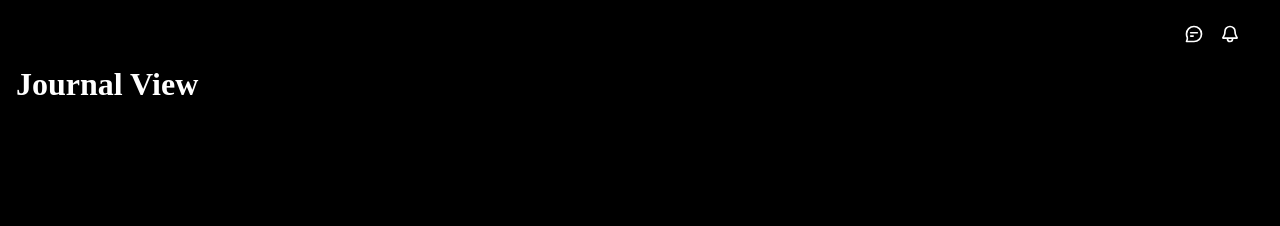
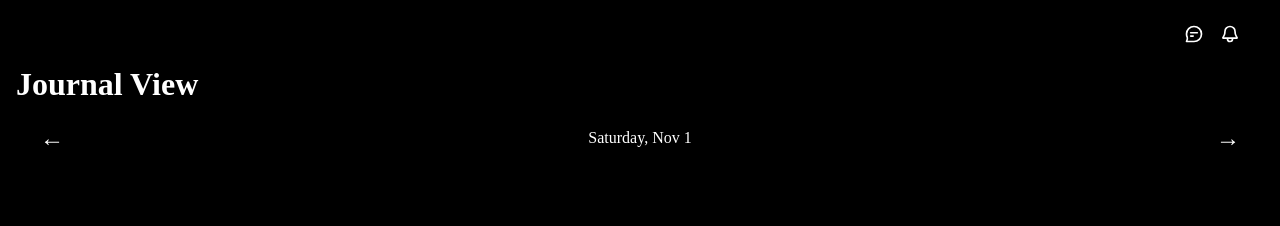
Before and after one commit to marcterradas/fitness-journal-app, a Vue app in the folder app/: page /journal in a window 1280 px wide. Shown: the top 226 px of the page. Built offline with nearby package versions, Linux system fonts and the light colour scheme.

Commit message:
Create date selector component.

```diff
--- /dev/null
+++ b/app/src/components/DaySelector.vue
@@ -0,0 +1,44 @@
+<script setup>
+import { useDateNavigation } from '@/composables/useDateNavigation'
+
+const { formattedDate, previousDay, nextDay } = useDateNavigation()
+</script>
+
+<template>
+  <div class="day-selector">
+    <button class="nav-button" @click="previousDay" aria-label="Previous day">
+      &larr;
+    </button>
+    <span class="current-date">{{ formattedDate }}</span>
+    <button class="nav-button" @click="nextDay" aria-label="Next day">
+      &rarr;
+    </button>
+  </div>
+</template>
+
+<style scoped>
+.day-selector {
+  display: flex;
+  align-items: center;
+  justify-content: space-between;
+  padding: 1rem;
+  border-radius: 1rem;
+  width: 100%;
+}
+
+.nav-button {
+  background: none;
+  border: none;
+  color: #fff;
+  font-size: 1.5rem;
+  cursor: pointer;
+  padding: 0.5rem;
+  display: flex;
+  align-items: center;
+  justify-content: center;
+}
+
+.current-date {
+  font-size: 1rem;
+}
+</style>
--- /dev/null
+++ b/app/src/composables/useDateNavigation.js
@@ -0,0 +1,32 @@
+import { ref, computed } from 'vue'
+
+export function useDateNavigation() {
+  const currentDate = ref(new Date())
+
+  const formattedDate = computed(() => {
+    return new Intl.DateTimeFormat('en-US', {
+      weekday: 'long',
+      month: 'short',
+      day: 'numeric'
+    }).format(currentDate.value)
+  })
+
+  function previousDay() {
+    const newDate = new Date(currentDate.value)
+    newDate.setDate(newDate.getDate() - 1)
+    currentDate.value = newDate
+  }
+
+  function nextDay() {
+    const newDate = new Date(currentDate.value)
+    newDate.setDate(newDate.getDate() + 1)
+    currentDate.value = newDate
+  }
+
+  return {
+    currentDate,
+    formattedDate,
+    previousDay,
+    nextDay
+  }
+}
--- a/app/src/views/JournalView.vue
+++ b/app/src/views/JournalView.vue
@@ -1,11 +1,13 @@
 <template>
   <div class="journal">
     <SectionTitle>Journal View</SectionTitle>
+    <DaySelector />
   </div>
 </template>
 
 <script setup>
 import SectionTitle from '@/components/SectionTitle.vue';
+import DaySelector from '@/components/DaySelector.vue';
 </script>
 
 <style scoped>
```
